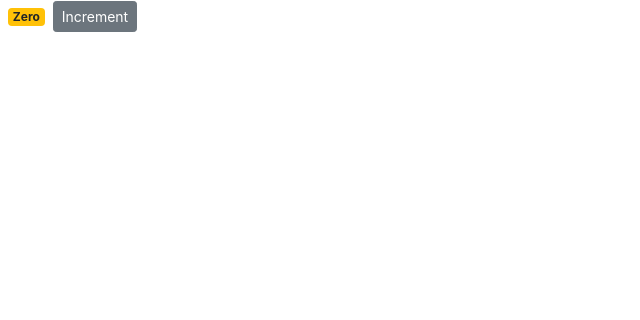
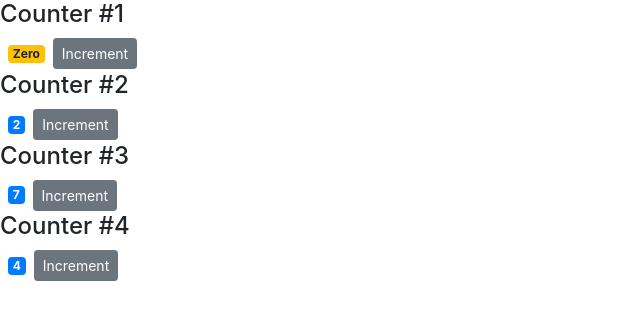
Before and after one commit to calebwagner/counter-app, a React (Create React App) app: page / in a window 1280 px wide. Shown: the top 320 px of the page, without its empty margins (0-640 px from the left). Built offline with nearby package versions, Linux system fonts and the light colour scheme.

Commit message:
passing children

```diff
--- a/src/App.js
+++ b/src/App.js
@@ -1,5 +1,5 @@
 import './App.css';
-import Counters from './components/counter';
+import Counters from './components/counters';
 
 function App() {
   return (
--- a/src/components/counter.jsx
+++ b/src/components/counter.jsx
@@ -1,9 +1,8 @@
 import React, { Component } from 'react';
-
 
 class Counter extends Component {
     state = {
-        count: 0,
+        value: this.props.value,
     };
 
     // constructor() {
@@ -12,8 +11,8 @@ class Counter extends Component {
     // }
 
     // () => inherit "this" keyword
-    handleIncrement = (product) => {
-        this.setState({count: this.state.count + 1});
+    handleIncrement = () => {
+        this.setState({value: this.state.count + 1});
     }
 
     // doHandleIncrement = () => {
@@ -31,22 +30,24 @@ class Counter extends Component {
         <div>
             {/* {this.state.tags.length === 0 && 'Please create a new tag!'}
             {this.renderTags()} */}
+            {/* {this.props.children}  this is the <h4> element  */}
+            <h4>Counter #{this.props.id}</h4>
             <span className={this.getBadgeClasses()}>{this.formatCount()}</span>
             <button
-              onClick={() => this.handleIncrement(product)}
+              onClick={() => this.handleIncrement}
               className="btn btn-secondary btn-sm">Increment</button>
         </div>
         );
     }
     getBadgeClasses() {
         let classes = 'badge m-2 badge-';
-        classes += (this.state.count === 0) ? 'warning' : 'primary';
+        classes += (this.state.value === 0) ? 'warning' : 'primary';
         return classes;
     }
 
     formatCount() {
-        const {count} = this.state;
-        return count === 0 ? "Zero" : count;
+        const {value} = this.state;
+        return value === 0 ? "Zero" : value;
     }
 }
 
--- a/src/components/counters.jsx
+++ b/src/components/counters.jsx
@@ -5,15 +5,16 @@ class Counters extends Component {
     state = {
         counters:[
         {id: 1, value: 0},
-        {id: 2, value: 0},
-        {id: 3, value: 0},
-        {id: 4, value: 0}
+        {id: 2, value: 2},
+        {id: 3, value: 7},
+        {id: 4, value: 4}
         ]
      }
     render() {
         return (
         <div>
-          {this.state.counters.map(counter => <Counter key={counter.id} />)}
+          {this.state.counters.map(counter =>
+          <Counter key={counter.id} value={counter.value} id={counter.id}></Counter>)}
         </div>);
     }
 }
```
